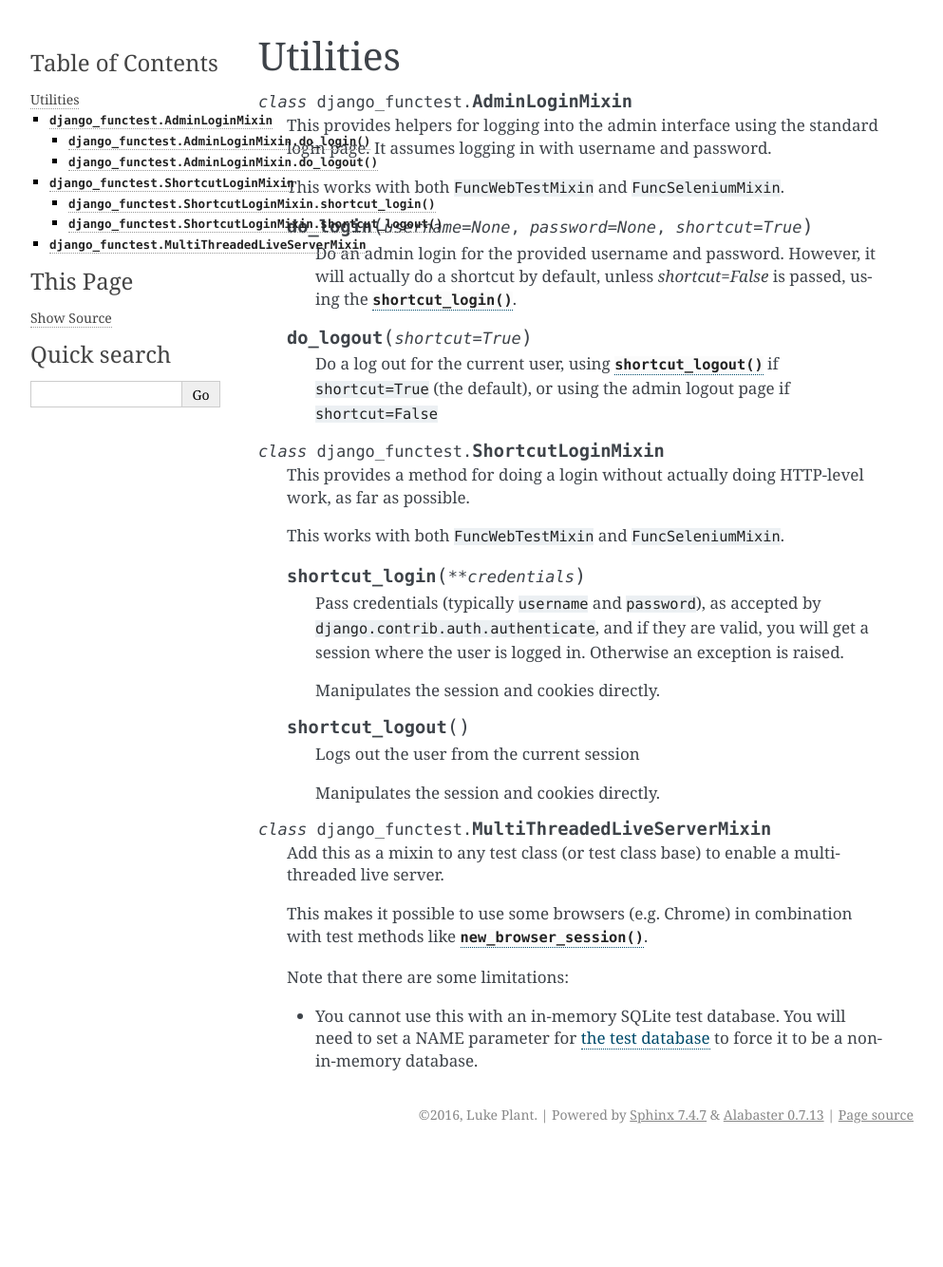
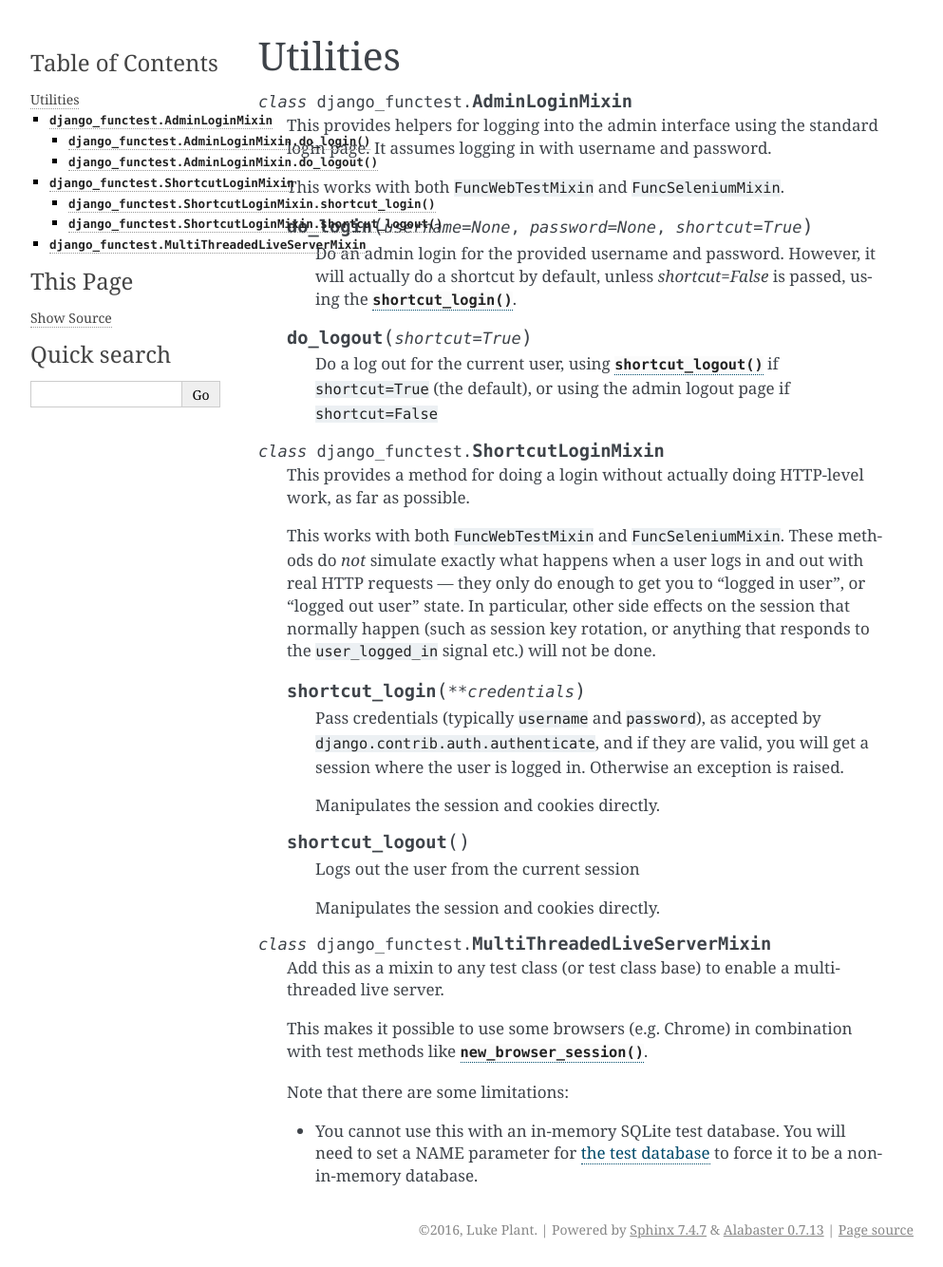
Before and after one commit to django-functest/django-functest, a Sphinx documentation site: the page built from docs/utils.rst, in a window 1280 px wide. Shown: the whole page at 95% size, without its empty margins (148-1141 px from the left). Built offline with Sphinx 7.4.7, drawn with Linux system fonts in a browser that asks for light colours; before the commit the page ends 1213 px from its top, so only the background shows below that.

Commit message:
Added better docs for shortcut login/logout methods

```diff
--- a/docs/utils.rst
+++ b/docs/utils.rst
@@ -26,7 +26,12 @@ Utilities
    This provides a method for doing a login without actually doing HTTP-level work,
    as far as possible.
 
-   This works with both ``FuncWebTestMixin`` and ``FuncSeleniumMixin``.
+   This works with both ``FuncWebTestMixin`` and ``FuncSeleniumMixin``. These
+   methods do *not* simulate exactly what happens when a user logs in and out
+   with real HTTP requests — they only do enough to get you to "logged in user",
+   or "logged out user" state. In particular, other side effects on the session
+   that normally happen (such as session key rotation, or anything that
+   responds to the ``user_logged_in`` signal etc.) will not be done.
 
    .. method:: shortcut_login(**credentials)
 
```
